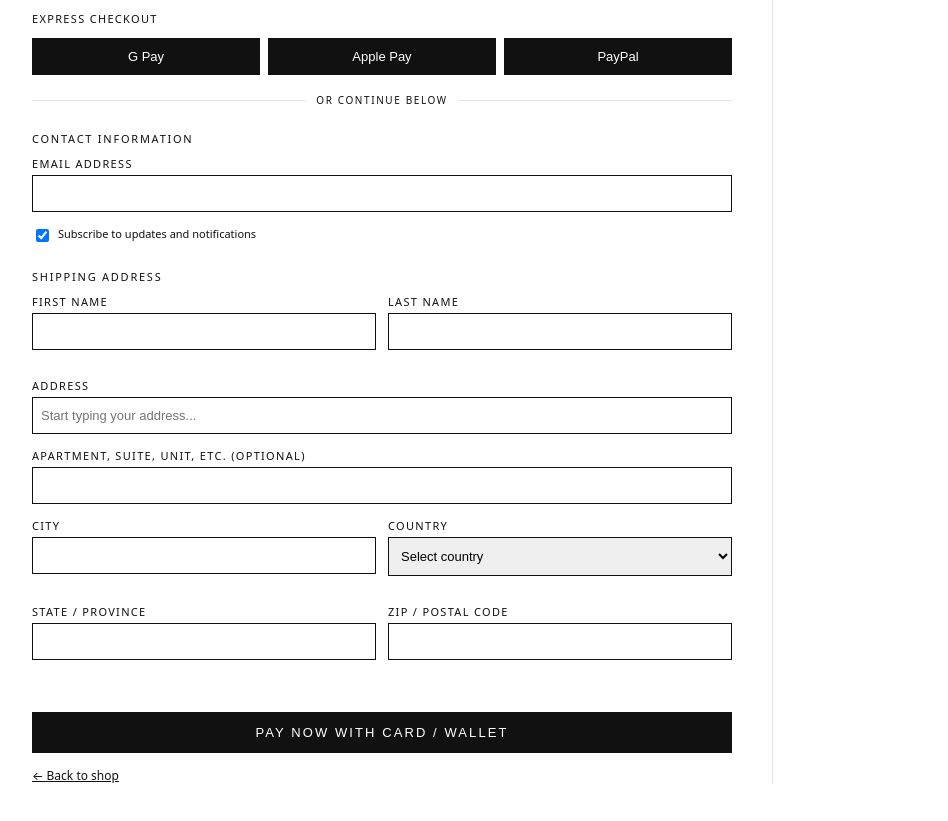
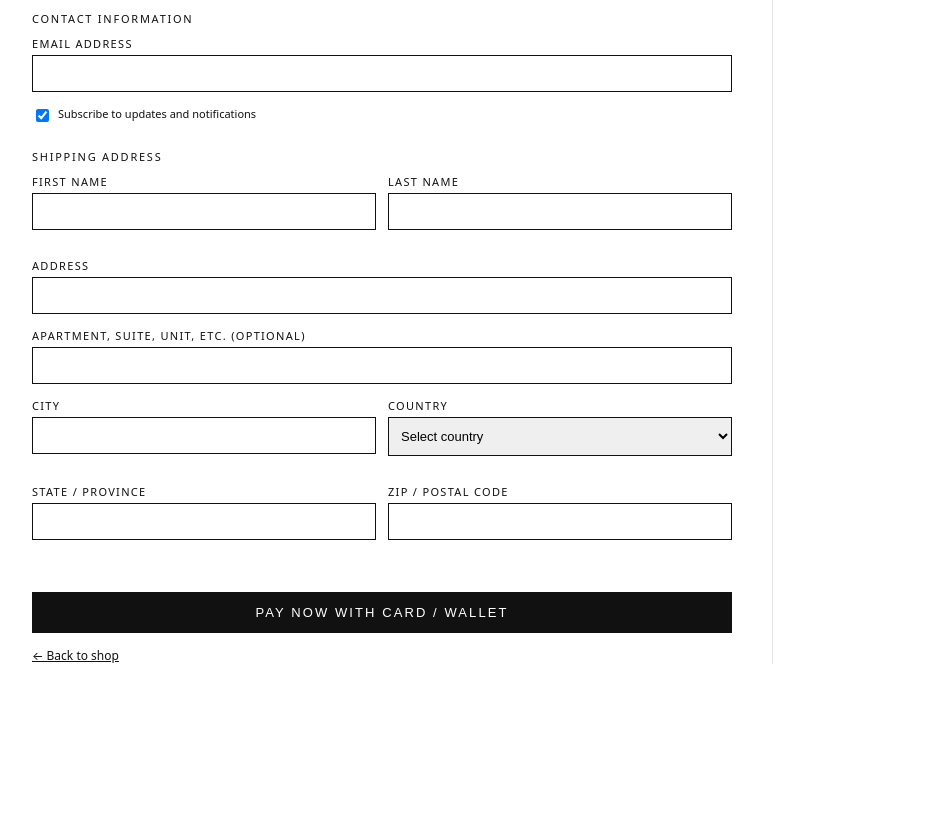
Before and after one commit to elnurio/hotelsensuelle, a plain HTML site: page cart.html in a window 1280 px wide. Shown: the part 93-914 px from the top of the page, without its empty margins (28-976 px from the left). After the commit the page ends 817 px from the top, so only its background shows below. Drawn offline with Linux system fonts and the light colour scheme.

Commit message:
Update cart.html

```diff
--- a/cart.html
+++ b/cart.html
@@ -31,7 +31,7 @@
     }
   }
 
-  /* LEFT: CHECKOUT FORM */
+  /* HEADINGS */
 
   h1 {
     font-size: 20px;
@@ -40,59 +40,14 @@
     margin-bottom: 24px;
   }
 
-  .express-label {
-    font-size: 11px;
-    text-transform: uppercase;
-    letter-spacing: 0.12em;
-    margin-bottom: 12px;
-  }
-
-  .express-buttons {
-    display: flex;
-    gap: 8px;
-    margin-bottom: 18px;
-  }
-
-  .express-button {
-    flex: 1;
-    padding: 10px 12px;
-    border: 1px solid #111;
-    background: #111;
-    color: #fff;
-    font-size: 13px;
-    cursor: pointer;
-    display: flex;
-    align-items: center;
-    justify-content: center;
-    text-transform: none;
-  }
-
-  .express-button span {
-    font-size: 13px;
-  }
-
-  .divider {
-    display: flex;
-    align-items: center;
-    gap: 10px;
-    margin: 18px 0 22px;
-    font-size: 10px;
-    text-transform: uppercase;
-    letter-spacing: 0.16em;
-  }
-
-  .divider-line {
-    flex: 1;
-    height: 1px;
-    background: #e5e5e5;
-  }
-
   .section-title {
     font-size: 11px;
     text-transform: uppercase;
     letter-spacing: 0.16em;
     margin: 24px 0 10px;
   }
+
+  /* FORM */
 
   label {
     font-size: 11px;
@@ -138,6 +93,8 @@
     height: auto;
   }
 
+  /* PAY BUTTON */
+
   .submit-btn {
     margin-top: 24px;
     padding: 12px 16px;
@@ -167,7 +124,7 @@
     text-decoration: underline;
   }
 
-  /* RIGHT: ORDER SUMMARY */
+  /* RIGHT SUMMARY */
 
   .summary-box {
     border-left: 1px solid #e5e5e5;
@@ -212,6 +169,17 @@
     margin-bottom: 4px;
   }
 
+  .empty {
+    font-size: 12px;
+    opacity: 0.7;
+  }
+
+  .qty-note {
+    font-size: 11px;
+    opacity: 0.7;
+    margin-top: 4px;
+  }
+
   .summary-row {
     display: flex;
     justify-content: space-between;
@@ -223,17 +191,6 @@
     margin-top: 10px;
     font-weight: 600;
   }
-
-  .empty {
-    font-size: 12px;
-    opacity: 0.7;
-  }
-
-  .qty-note {
-    font-size: 11px;
-    opacity: 0.7;
-    margin-top: 4px;
-  }
 </style>
 </head>
 
@@ -241,25 +198,14 @@
 
 <div class="page">
 
-  <!-- LEFT COLUMN: CHECKOUT FORM -->
+  <!-- LEFT COLUMN -->
   <div>
     <h1>Checkout</h1>
 
-    <div class="express-label">Express checkout</div>
-    <div class="express-buttons">
-      <button type="button" class="express-button" onclick="goToStripe()"><span>G Pay</span></button>
-      <button type="button" class="express-button" onclick="goToStripe()"><span>Apple Pay</span></button>
-      <button type="button" class="express-button" onclick="goToStripe()"><span>PayPal</span></button>
-    </div>
+    <!-- NO EXPRESS CHECKOUT HERE ANYMORE -->
 
-    <div class="divider">
-      <div class="divider-line"></div>
-      <div>Or continue below</div>
-      <div class="divider-line"></div>
-    </div>
+    <form id="checkoutForm" onsubmit="event.preventDefault(); goToStripe();">
 
-    <!-- Форма пока чисто визуальная, реальная оплата на Stripe -->
-    <form id="checkoutForm" onsubmit="event.preventDefault(); goToStripe();">
       <div class="section-title">Contact information</div>
 
       <div class="field-block">
@@ -289,7 +235,7 @@
 
       <div class="field-block">
         <label for="address1">Address</label>
-        <input id="address1" name="address1" type="text" placeholder="Start typing your address...">
+        <input id="address1" name="address1" type="text">
       </div>
 
       <div class="field-block">
@@ -306,10 +252,10 @@
           <label for="country">Country</label>
           <select id="country" name="country">
             <option value="">Select country</option>
-            <option value="UK">United Kingdom</option>
-            <option value="EU">European Union</option>
-            <option value="US">United States</option>
-            <option value="Other">Other</option>
+            <option>United Kingdom</option>
+            <option>European Union</option>
+            <option>United States</option>
+            <option>Other</option>
           </select>
         </div>
       </div>
@@ -325,7 +271,6 @@
         </div>
       </div>
 
-      <!-- КНОПКА ОПЛАТЫ ЧЕРЕЗ STRIPE -->
       <button type="button" class="submit-btn" onclick="goToStripe()">
         Pay now with card / wallet
       </button>
@@ -333,10 +278,11 @@
       <div class="back-link">
         <a href="index.html">← Back to shop</a>
       </div>
+
     </form>
   </div>
 
-  <!-- RIGHT COLUMN: ORDER SUMMARY -->
+  <!-- RIGHT COLUMN -->
   <div class="summary-box">
     <div class="summary-title">Order summary</div>
     <div id="summary-items"></div>
@@ -349,7 +295,6 @@
   const STRIPE_LINK = "https://buy.stripe.com/test_8x29AU5uJ6HJ2Nx6XL4F200";
 
   function goToStripe() {
-    // здесь можно будет дополнительно сохранять данные формы, если нужно
     window.location.href = STRIPE_LINK;
   }
 
@@ -377,16 +322,11 @@
           <div class="summary-text">
             <div class="summary-name">${item.name}</div>
             <div>£${item.price}</div>
-            <div class="qty-note">
-              Final quantity will be selected on Stripe checkout.
-            </div>
+            <div class="qty-note">Final quantity is selected on Stripe checkout.</div>
           </div>
         </div>
       `;
     });
-
-    const shippingText = "Calculated at Stripe checkout";
-    const taxes = 0;
 
     summaryTotals.innerHTML = `
       <div class="summary-row">
@@ -395,11 +335,11 @@
       </div>
       <div class="summary-row">
         <div>Shipping</div>
-        <div>${shippingText}</div>
+        <div>Calculated at Stripe checkout</div>
       </div>
       <div class="summary-row">
         <div>Taxes</div>
-        <div>£${taxes.toFixed(2)}</div>
+        <div>£0.00</div>
       </div>
       <div class="summary-row total">
         <div>Total</div>
```
